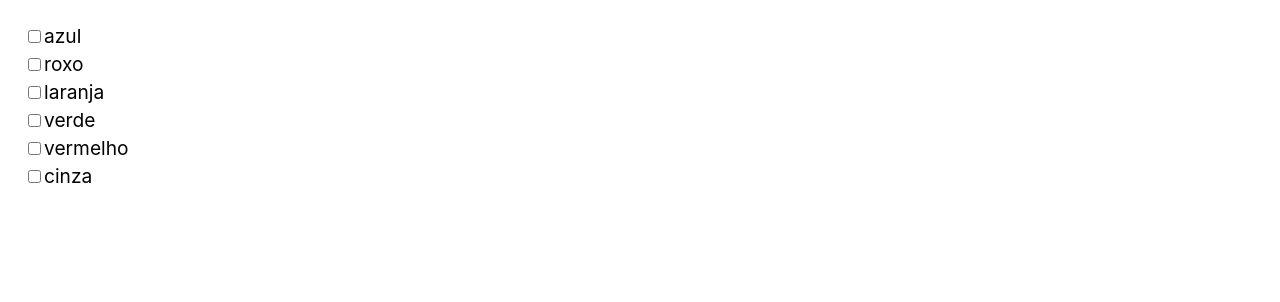
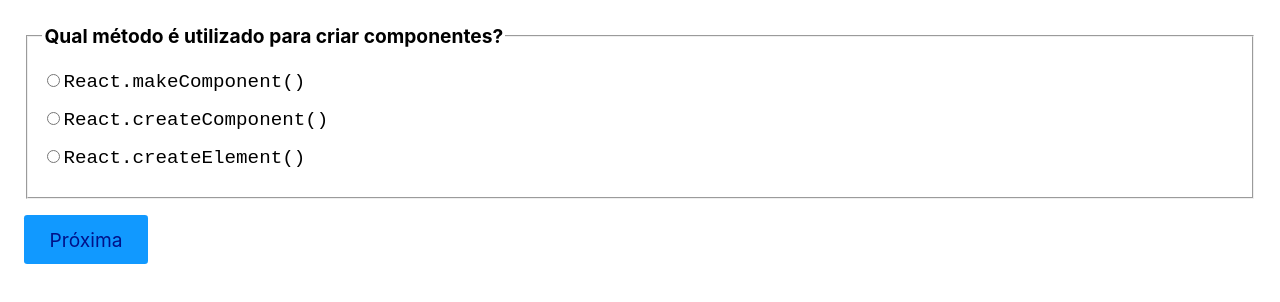
Before and after one commit to FaKeBx/react-course, a React (Create React App) app in the folder projeto-react/meuapp/: page / in a window 1280 px wide. Shown: the top 302 px of the page. Built offline with nearby package versions, Linux system fonts and the light colour scheme.

Commit message:
feat: desafio formulario resolvido

```diff
--- /dev/null
+++ b/projeto-react/meuapp/src/exe-form/form-challenge/App.jsx
@@ -0,0 +1,81 @@
+import React, { useEffect, useState } from "react";
+import Radio from "./Radio";
+
+const perguntas = [
+  {
+    pergunta: "Qual método é utilizado para criar componentes?",
+    options: ["React.makeComponent()", "React.createComponent()", "React.createElement()"],
+    resposta: "React.createElement()",
+    id: "p1",
+  },
+  {
+    pergunta: "Como importamos um componente externo?",
+    options: ['import Component from "./Component"', 'require("./Component")', 'import "./Component"'],
+    resposta: 'import Component from "./Component"',
+    id: "p2",
+  },
+  {
+    pergunta: "Qual hook não é nativo?",
+    options: ["useEffect()", "useFetch()", "useCallback()"],
+    resposta: "useFetch()",
+    id: "p3",
+  },
+  {
+    pergunta: "Qual palavra deve ser utilizada para criarmos um hook?",
+    options: ["set", "get", "use"],
+    resposta: "use",
+    id: "p4",
+  },
+  {
+    pergunta: "Qual o hook usado para definir o estado de um componente?",
+    options: ["useState()", "useRef()", "useEffect()", "useContext()"],
+    resposta: "useState()",
+    id: "p5",
+  },
+];
+
+const App = () => {
+  const [contador, setContador] = useState(1);
+  const [pergunta, setPergunta] = useState(`p${contador}`);
+  const [resposta, setResposta] = useState(null);
+  const [acerto, setAcerto] = useState(0);
+
+  useEffect(() => {
+    setPergunta(`p${contador}`);
+  }, [contador]);
+
+  useEffect(() => {
+    perguntas.map((pergunta) => {
+      if (pergunta.resposta === resposta) {
+        setAcerto(acerto + 1);
+      } else {
+        return;
+      }
+    });
+  }, [resposta]);
+
+  function handleSubmit(event) {
+    event.preventDefault();
+    if (resposta !== null) {
+      setContador(contador + 1);
+      setResposta(null);
+    }
+  }
+
+  return (
+    <form onSubmit={handleSubmit}>
+      {perguntas
+        .map(({ pergunta, options, id }) => (
+          <Radio key={id} options={options} value={resposta} setValue={setResposta} pergunta={pergunta} />
+        ))
+        .filter(({ key }) => key === pergunta)}
+      {contador > perguntas.length ? (
+        `Você acertou: ${acerto} de ${perguntas.length}`
+      ) : (
+        <button style={{ display: "block", marginTop: "1rem" }}>Próxima</button>
+      )}
+    </form>
+  );
+};
+
+export default App;
--- /dev/null
+++ b/projeto-react/meuapp/src/exe-form/form-challenge/Radio.jsx
@@ -0,0 +1,28 @@
+import React from "react";
+
+const Radio = ({ options, value, setValue, pergunta }) => {
+  return (
+    <>
+      <fieldset>
+        <legend style={{ fontWeight: "bold", marginBottom: "1rem" }}>{pergunta}</legend>
+        {options.map((option) => {
+          return (
+            <label key={option} style={{ marginBottom: "1rem", fontFamily: "monospace" }}>
+              <input
+                type="radio"
+                value={option}
+                checked={value === option}
+                onChange={({ target }) => {
+                  return setValue(target.value);
+                }}
+              />
+              {option}
+            </label>
+          );
+        })}
+      </fieldset>
+    </>
+  );
+};
+
+export default Radio;
--- a/projeto-react/meuapp/src/index.js
+++ b/projeto-react/meuapp/src/index.js
@@ -1,11 +1,11 @@
 import React from "react";
 import ReactDOM from "react-dom/client";
-import Checkbox from "./exe-form/Checkbox";
+import App from "./exe-form/form-challenge/App";
 
 const root = ReactDOM.createRoot(document.getElementById("root"));
 
 root.render(
   <React.StrictMode>
-    <Checkbox />
+    <App />
   </React.StrictMode>
 );
```
